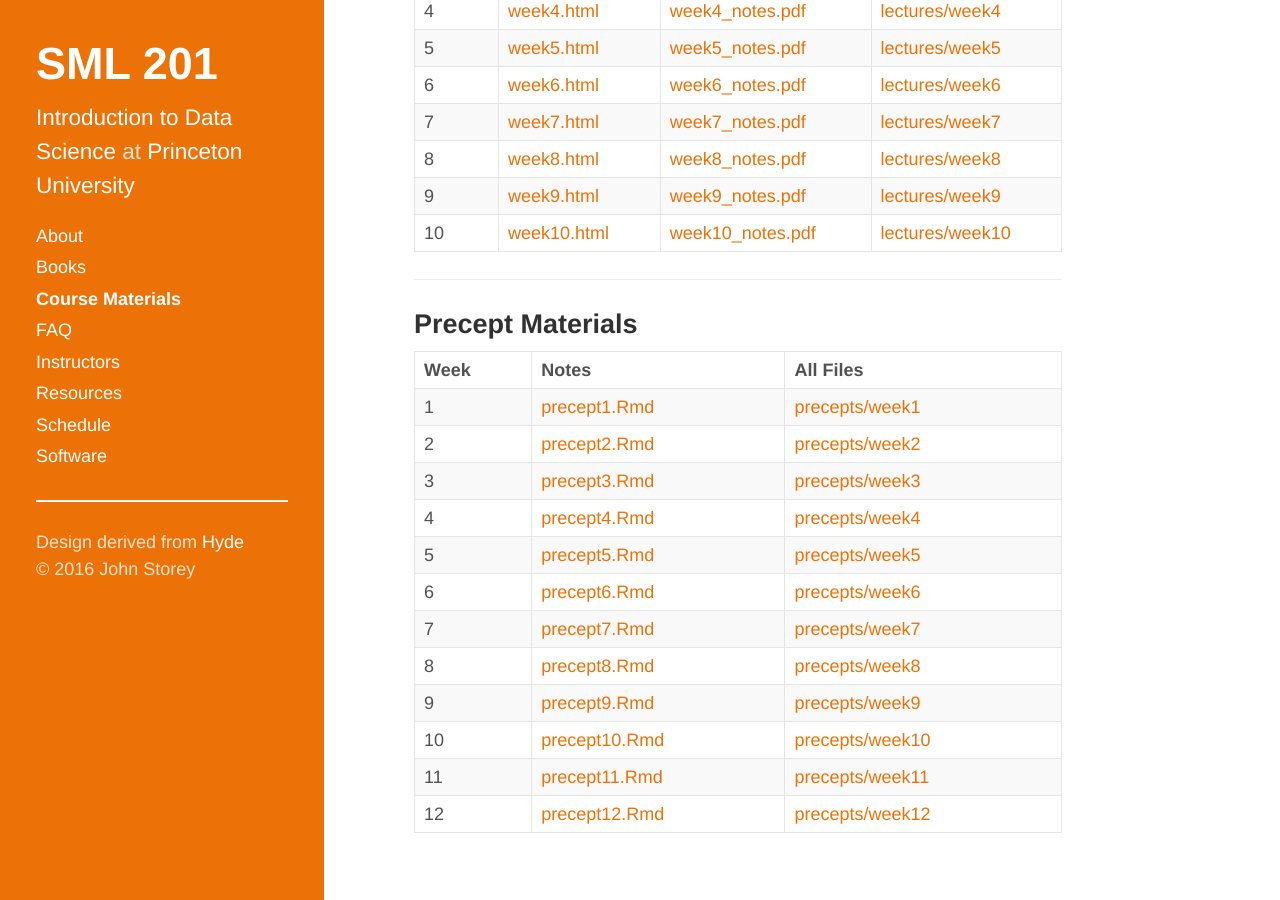
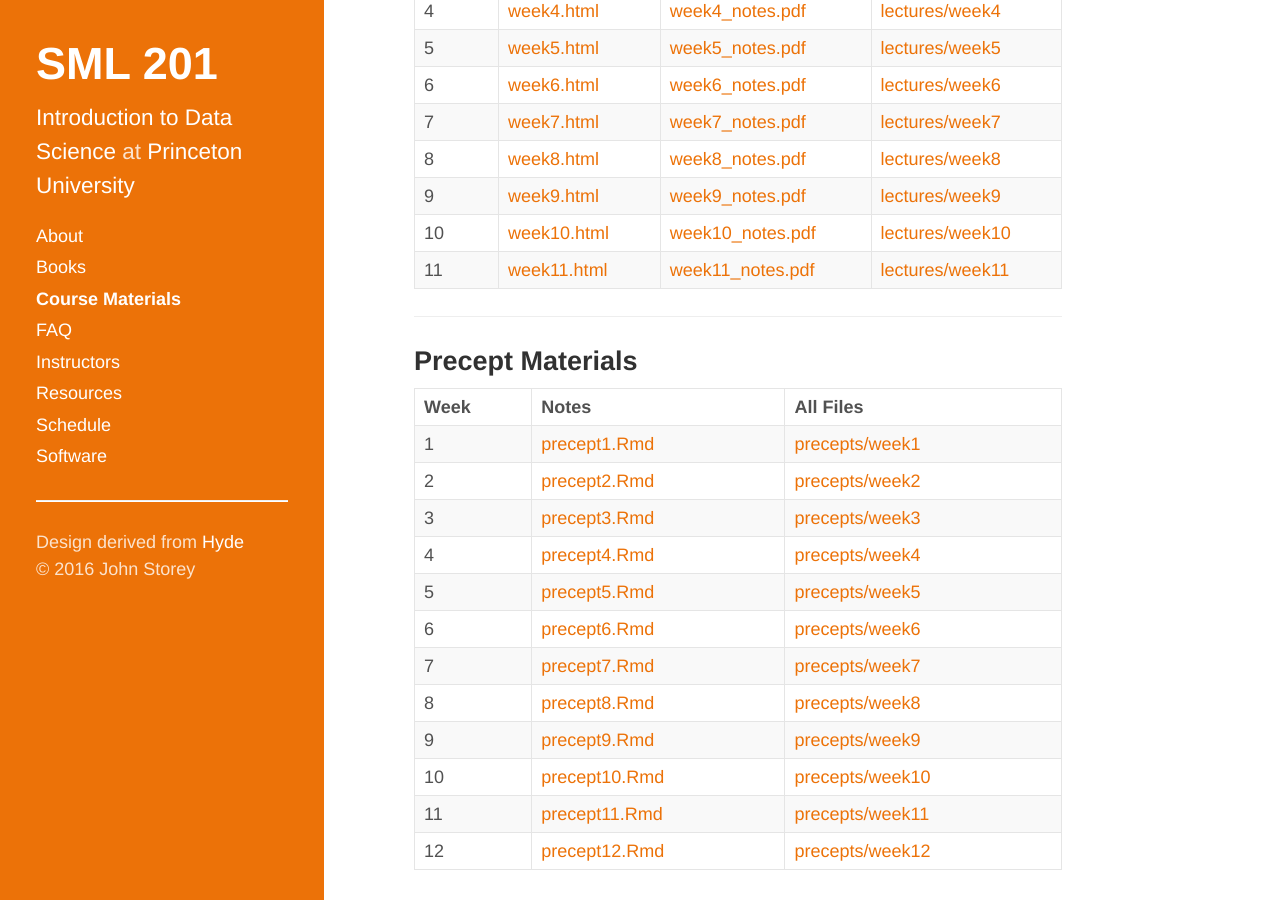
Before and after one commit to SML201/sml201.github.io, a Jekyll site: the page built from course_materials.md, in a window 1280 px wide and 900 px high, scrolled down 911 px. Built offline with Jekyll 4.4.1, drawn with Linux system fonts in a browser that asks for light colours.

Commit message:
Added week 11 lecture materials.

```diff
--- a/course_materials.md
+++ b/course_materials.md
@@ -46,6 +46,7 @@
 8 | [week8.html](http://sml201.github.io/lectures/week8/week8.html) | [week8_notes.pdf](http://sml201.github.io/lectures/week8/week8_notes.pdf) | [lectures/week8](https://github.com/SML201/lectures/tree/master/week8)
 9 | [week9.html](http://sml201.github.io/lectures/week9/week9.html) | [week9_notes.pdf](http://sml201.github.io/lectures/week9/week9_notes.pdf) | [lectures/week9](https://github.com/SML201/lectures/tree/master/week9)
 10 | [week10.html](http://sml201.github.io/lectures/week10/week10.html) | [week10_notes.pdf](http://sml201.github.io/lectures/week10/week10_notes.pdf) | [lectures/week10](https://github.com/SML201/lectures/tree/master/week10)
+11 | [week11.html](http://sml201.github.io/lectures/week11/week11.html) | [week11_notes.pdf](http://sml201.github.io/lectures/week11/week11_notes.pdf) | [lectures/week11](https://github.com/SML201/lectures/tree/master/week11)
 
 ----
 
```
